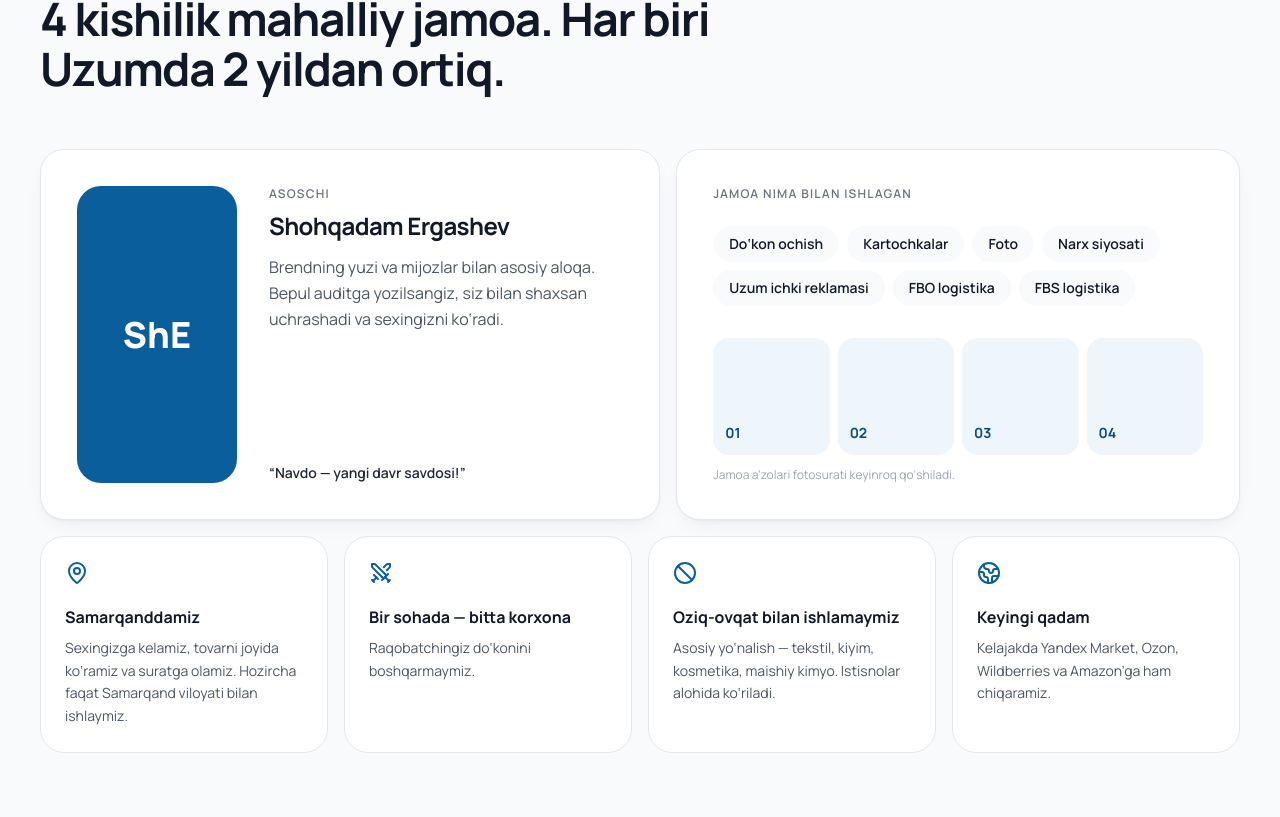
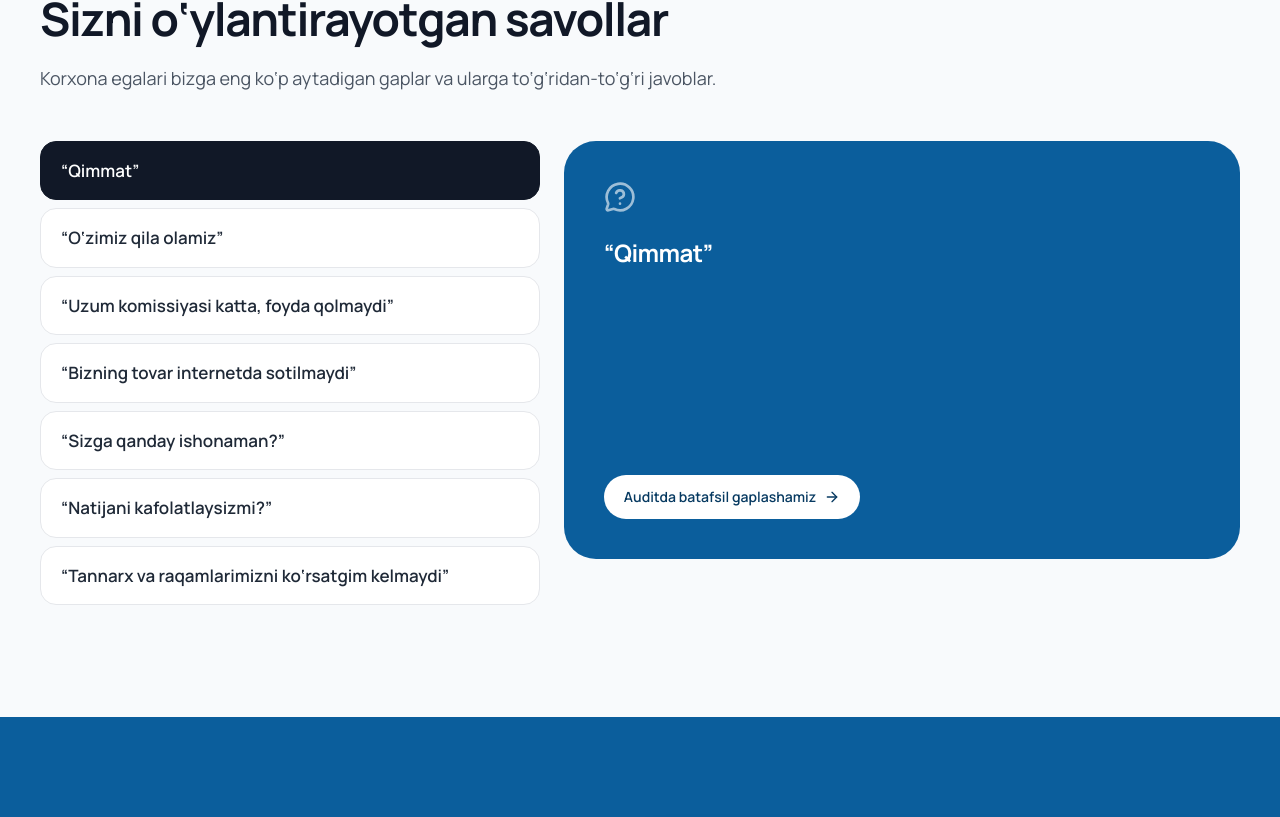
Before and after one commit to shohqadamm/navdo-website, a React (Vite) app: page / in a window 1280 px wide. Shown: the part 9263-10080 px from the top of the page. Built offline with nearby package versions, Linux system fonts and the light colour scheme; no server answers.

Commit message:
Jamoa blokini olib tashlash
E'tirozlar bo'limiga och fon berildi, Ishonch bloki bilan ajralib tursin.

Co-Authored-By: Claude Opus 5.5 <noreply@anthropic.com>

```diff
--- a/src/App.tsx
+++ b/src/App.tsx
@@ -7,7 +7,6 @@ import { Process } from './components/sections/Process'
 import { Packages } from './components/sections/Packages'
 import { Results } from './components/sections/Results'
 import { Trust } from './components/sections/Trust'
-import { Team } from './components/sections/Team'
 import { Objections } from './components/sections/Objections'
 import { AuditForm } from './components/sections/AuditForm'
 import { Faq, FinalCta, Footer, MobileStickyCta } from './components/sections/Closing'
@@ -25,7 +24,6 @@ export default function App() {
         <Packages />
         <Results />
         <Trust />
-        <Team />
         <Objections />
         <AuditForm />
         <Faq />
--- a/src/components/sections/Objections.tsx
+++ b/src/components/sections/Objections.tsx
@@ -17,7 +17,7 @@ export function Objections() {
   }
 
   return (
-    <section aria-labelledby="objections-title" className="py-20 lg:py-28">
+    <section aria-labelledby="objections-title" className="bg-paper py-20 lg:py-28">
       <div className="container">
         <SectionHeading
           id="objections-title"
--- a/src/components/sections/Team.tsx
+++ /dev/null
@@ -1,92 +0,0 @@
-import { Ban, Globe2, MapPin, Swords } from 'lucide-react'
-import { teamSkills } from '../../data/content'
-import { Reveal, SectionHeading } from '../ui/primitives'
-
-const facts = [
-  {
-    icon: MapPin,
-    title: 'Samarqanddamiz',
-    text: 'Sexingizga kelamiz, tovarni joyida ko‘ramiz va suratga olamiz. Hozircha faqat Samarqand viloyati bilan ishlaymiz.',
-  },
-  {
-    icon: Swords,
-    title: 'Bir sohada — bitta korxona',
-    text: 'Raqobatchingiz do‘konini boshqarmaymiz.',
-  },
-  {
-    icon: Ban,
-    title: 'Oziq-ovqat bilan ishlamaymiz',
-    text: 'Asosiy yo‘nalish — tekstil, kiyim, kosmetika, maishiy kimyo. Istisnolar alohida ko‘riladi.',
-  },
-  {
-    icon: Globe2,
-    title: 'Keyingi qadam',
-    text: 'Kelajakda Yandex Market, Ozon, Wildberries va Amazon’ga ham chiqaramiz.',
-  },
-]
-
-export function Team() {
-  return (
-    <section aria-labelledby="team-title" className="bg-paper py-20 lg:py-28">
-      <div className="container">
-        <SectionHeading
-          id="team-title"
-          eyebrow="Jamoa va kompaniya"
-          title="4 kishilik mahalliy jamoa. Har biri Uzumda 2 yildan ortiq."
-        />
-
-        <div className="mt-14 grid gap-4 lg:grid-cols-[1.1fr_1fr]">
-          {/* Asoschi */}
-          <Reveal className="card flex flex-col gap-8 p-7 sm:flex-row sm:p-9">
-            {/* TODO: asoschining haqiqiy fotosurati bilan almashtiring (public/team/shohqadam.jpg) */}
-            <div
-              className="flex aspect-square w-32 shrink-0 items-center justify-center rounded-3xl bg-brand-600 text-4xl font-extrabold text-white sm:w-40"
-              role="img"
-              aria-label="Shohqadam Ergashev"
-            >
-              ShE
-            </div>
-            <div className="flex flex-col">
-              <p className="text-xs font-semibold uppercase tracking-widest text-ink-400">Asoschi</p>
-              <h3 className="mt-2 text-2xl font-bold tracking-tight">Shohqadam Ergashev</h3>
-              <p className="mt-3 leading-relaxed text-ink-500">
-                Brendning yuzi va mijozlar bilan asosiy aloqa. Bepul auditga yozilsangiz, siz bilan shaxsan uchrashadi va sexingizni
-                ko‘radi.
-              </p>
-              <p className="mt-auto pt-6 text-sm font-semibold text-ink-700">“Navdo — yangi davr savdosi!”</p>
-            </div>
-          </Reveal>
-
-          <Reveal delay={80} className="card p-7 sm:p-9">
-            <p className="text-xs font-semibold uppercase tracking-widest text-ink-400">Jamoa nima bilan ishlagan</p>
-            <ul className="mt-6 flex flex-wrap gap-2">
-              {teamSkills.map((s) => (
-                <li key={s} className="rounded-full bg-paper px-4 py-2 text-sm font-semibold">
-                  {s}
-                </li>
-              ))}
-            </ul>
-            <div className="mt-8 grid grid-cols-4 gap-2" aria-hidden>
-              {['01', '02', '03', '04'].map((n) => (
-                <div key={n} className="flex aspect-square items-end rounded-2xl bg-brand-50 p-3 text-sm font-bold text-brand-700">
-                  {n}
-                </div>
-              ))}
-            </div>
-            <p className="mt-3 text-xs text-ink-300">Jamoa a’zolari fotosurati keyinroq qo‘shiladi.</p>
-          </Reveal>
-        </div>
-
-        <div className="mt-4 grid gap-4 sm:grid-cols-2 lg:grid-cols-4">
-          {facts.map((f, i) => (
-            <Reveal key={f.title} delay={i * 60} className="rounded-3xl border border-line bg-white p-6">
-              <f.icon aria-hidden className="h-6 w-6 text-brand-600" />
-              <h3 className="mt-5 font-bold">{f.title}</h3>
-              <p className="mt-2 text-sm leading-relaxed text-ink-500">{f.text}</p>
-            </Reveal>
-          ))}
-        </div>
-      </div>
-    </section>
-  )
-}
--- a/src/data/content.ts
+++ b/src/data/content.ts
@@ -227,16 +227,6 @@ export const guarantees = [
   'Bir sohada faqat siz bilan ishlash',
 ]
 
-export const teamSkills = [
-  'Do‘kon ochish',
-  'Kartochkalar',
-  'Foto',
-  'Narx siyosati',
-  'Uzum ichki reklamasi',
-  'FBO logistika',
-  'FBS logistika',
-]
-
 export const objections = [
   {
     q: '“Qimmat”',
```
Also changed, not shown: 1 other file (tests, documents, lock files or other folders).
